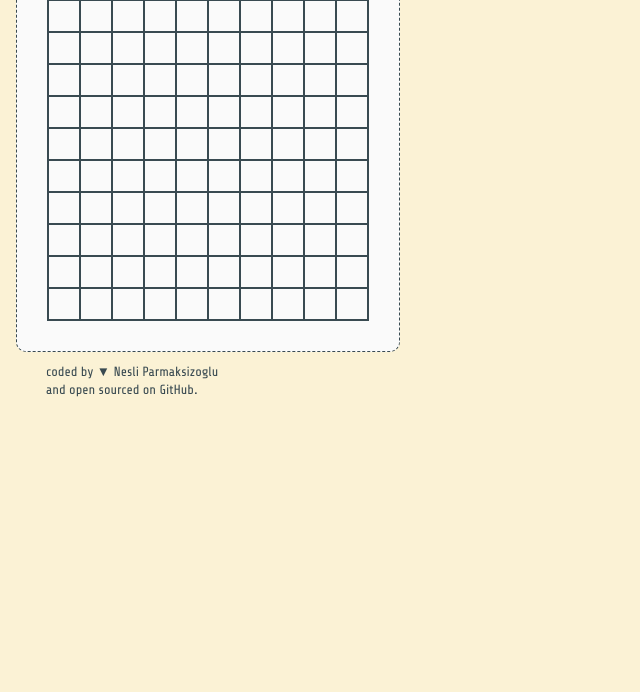
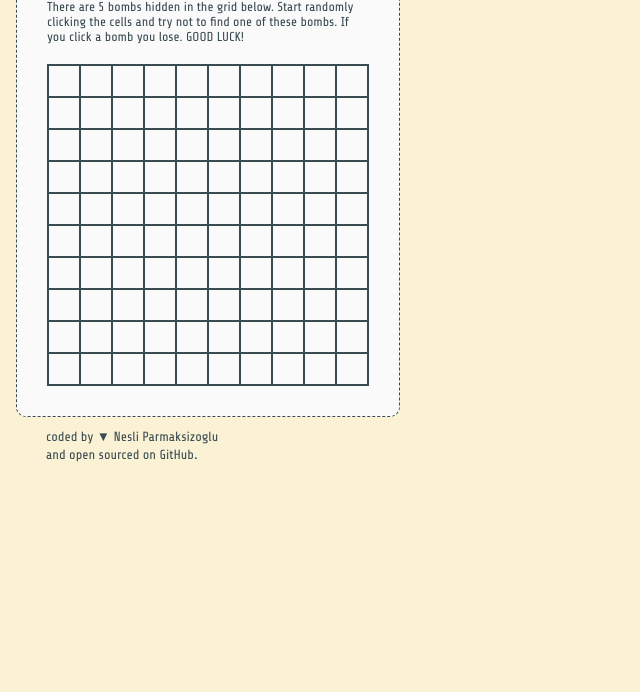
Before and after one commit to nesliprm/bcw-game-board, a plain HTML site: page index.html in a window 1280 px wide. Shown: the part 108-800 px from the top of the page, without its empty margins (0-640 px from the left). Drawn offline with Linux system fonts and the light colour scheme.

Commit message:
added info text

```diff
--- a/index.html
+++ b/index.html
@@ -25,6 +25,11 @@
           >score: <span class="score">00000</span></span
         >
       </header>
+      <div class="info-text">
+        There are 5 bombs hidden in the grid below. Start randomly clicking the
+        cells and try not to find one of these bombs. If you click a bomb you
+        lose. GOOD LUCK!
+      </div>
       <main class="game-board">
         <div class="grid"></div>
       </main>
--- a/style.css
+++ b/style.css
@@ -138,3 +138,8 @@ a:hover {
   background-image: url(./images/bomb.png);
   background-size: contain;
 }
+
+.info-text {
+  font-size: 13px;
+  margin-bottom: 20px;
+}
```
